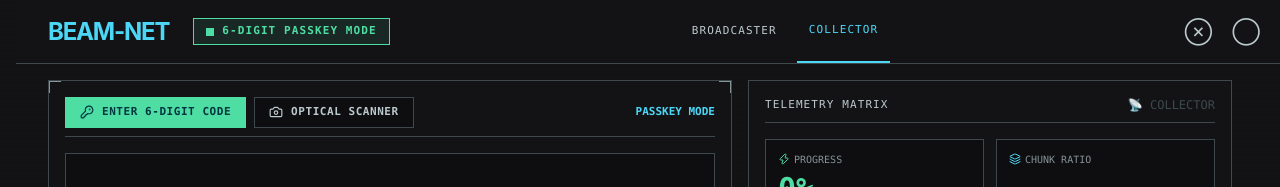
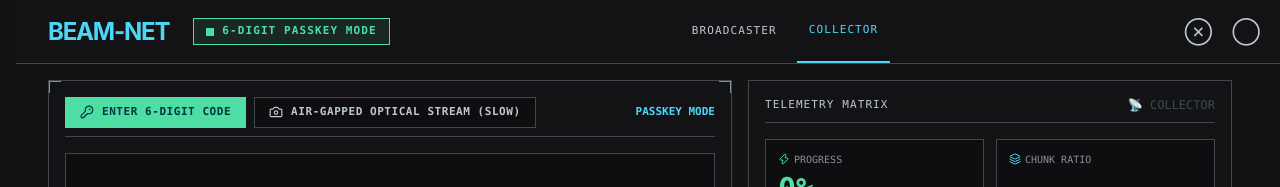
Before and after one commit to aryanonestar/beamnet, a Next.js app: page /scan in a window 1280 px wide. Shown: the top 187 px of the page. Built offline with nearby package versions, Linux system fonts and the light colour scheme.

Commit message:
Update tab label from Optical Scanner to Air-Gapped Optical Stream (Slow)

```diff
--- a/components/Receiver.tsx
+++ b/components/Receiver.tsx
@@ -500,7 +500,7 @@ export default function Receiver() {
                     )}
                   >
                     <Camera size={14} />
-                    Optical Scanner
+                    Air-Gapped Optical Stream (Slow)
                   </button>
                 </div>
                 <span className="text-[11px] font-mono text-[#4cd7f6] font-bold">
```
